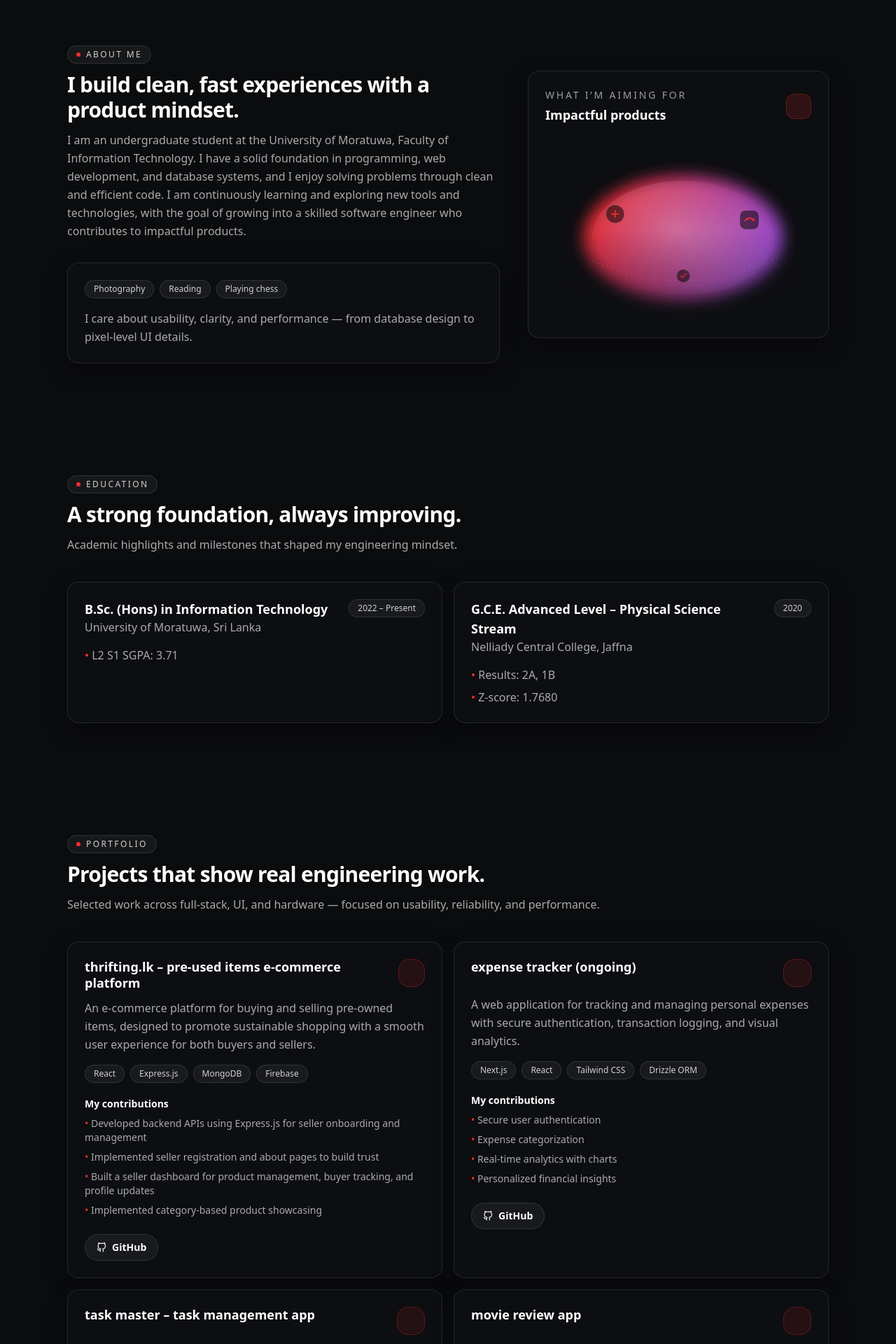
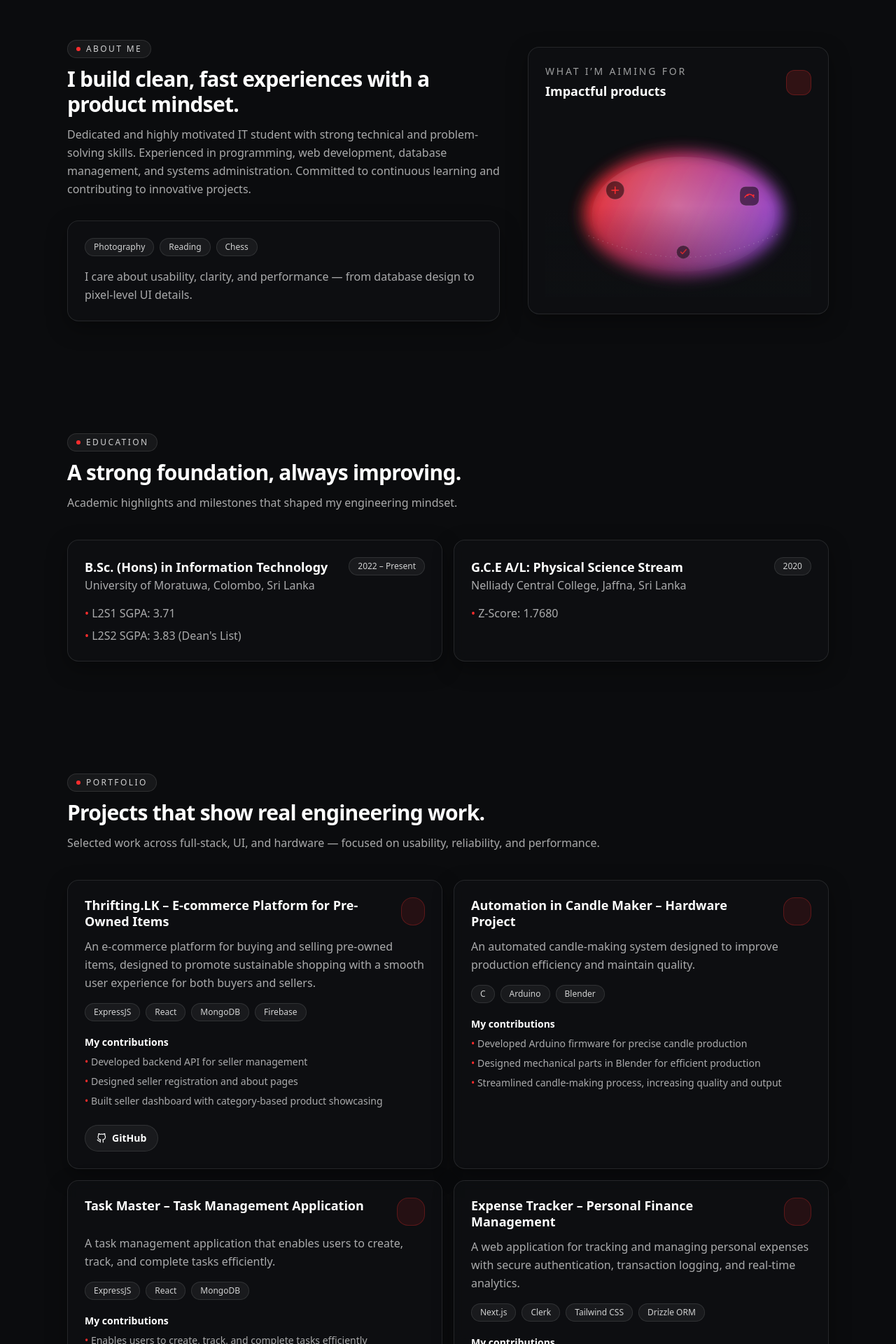
Before and after one commit to ShathuryaParamanathan/shathurya-portfolio, a React (Vite) app: page / in a window 1280 px wide. Shown: the part 880-2800 px from the top of the page at 70% size. Built offline with nearby package versions, Linux system fonts and the light colour scheme.

Commit message:
update content

```diff
--- a/index.html
+++ b/index.html
@@ -3,7 +3,7 @@
   <head>
     <meta charset="UTF-8" />
     <meta name="viewport" content="width=device-width, initial-scale=1.0" />
-    <title>Shathurya Portfolio</title>
+    <title>Shathurya Paramanathan</title>
   </head>
   <body>
     <div id="root"></div>
--- a/src/App.jsx
+++ b/src/App.jsx
@@ -8,6 +8,7 @@ import SkillsSection from "./components/SkillsSection";
 import ExperienceSection from "./components/ExperienceSection";
 import CertificationsSection from "./components/CertificationsSection";
 import ContactSection from "./components/ContactSection";
+import ReferencesSection from "./components/ReferencesSection";
 import Footer from "./components/Footer";
 
 export default function App() {
@@ -23,6 +24,7 @@ export default function App() {
         <ExperienceSection />
         <CertificationsSection />
         <ContactSection />
+        <ReferencesSection />
       </main>
       <Footer />
     </div>
--- a/src/components/ExperienceSection.jsx
+++ b/src/components/ExperienceSection.jsx
@@ -17,9 +17,36 @@ export default function ExperienceSection() {
       <div className="mx-auto max-w-6xl container-px">
         <div data-reveal>
           <SectionHeading
-            eyebrow="Experience & leadership"
-            title="Owning responsibility and driving outcomes."
-            desc="Leadership roles and community work that strengthened collaboration, communication, and execution."
+            eyebrow="Work experience"
+            title="Building real-world solutions."
+            desc="Professional experience delivering quality solutions across multiple domains."
+          />
+        </div>
+
+        <div className="mt-10 grid gap-4 md:grid-cols-2">
+          {profile.workExperience?.map((x) => (
+            <div key={`${x.title}-${x.period}`} data-reveal className="card p-6">
+              <div className="flex items-start justify-between gap-4">
+                <div>
+                  <div className="font-semibold">{x.title}</div>
+                  <div className="mt-1 muted text-sm">{x.org}</div>
+                </div>
+                <div className="chip whitespace-nowrap border-brand-500/25 bg-brand-500/10 text-brand-200">
+                  {x.period}
+                </div>
+              </div>
+              <p className="mt-3 muted text-sm leading-relaxed">
+                {x.description}
+              </p>
+            </div>
+          ))}
+        </div>
+
+        <div data-reveal className="mt-16">
+          <SectionHeading
+            eyebrow="Extracurricular activities"
+            title="Leadership and community involvement."
+            desc="Roles that strengthened collaboration, communication, and execution."
           />
         </div>
 
@@ -32,9 +59,6 @@ export default function ExperienceSection() {
                   {x.period}
                 </div>
               </div>
-              <p className="mt-3 muted text-sm leading-relaxed">
-                Focused on teamwork, ownership, and reliable execution — delivering results with clear communication.
-              </p>
             </div>
           ))}
         </div>
--- a/src/components/Hero.jsx
+++ b/src/components/Hero.jsx
@@ -172,6 +172,16 @@ export default function Hero() {
               <span className="block mt-2">{profile.intro}</span>
             </p>
 
+            <div data-hero-reveal className="mt-4 text-sm text-white/60">
+              <a href={profile.links.email} className="hover:text-brand-500 transition-colors">{profile.links.email.replace('mailto:', '')}</a>
+              {profile.phone && (
+                <>
+                  <span className="mx-2">|</span>
+                  <a href={`tel:${profile.phone.replace(/\s/g, '')}`} className="hover:text-brand-500 transition-colors">{profile.phone}</a>
+                </>
+              )}
+            </div>
+
             <div data-hero-reveal className="mt-7 flex flex-wrap gap-3">
               <a className="btn-primary" href="#projects">
                 View work <FiArrowUpRight />
--- /dev/null
+++ b/src/components/ReferencesSection.jsx
@@ -0,0 +1,56 @@
+import React, { useEffect, useRef } from "react";
+import { FiMail, FiPhone } from "react-icons/fi";
+import SectionHeading from "./SectionHeading";
+import { profile } from "../data/profile";
+import { makeScrollReveal } from "../lib/motion";
+
+export default function ReferencesSection() {
+  const rootRef = useRef(null);
+
+  useEffect(() => {
+    const el = rootRef.current;
+    if (!el) return;
+    makeScrollReveal(el.querySelectorAll("[data-reveal]"), { stagger: 0.1 }, { trigger: el });
+  }, []);
+
+  if (!profile.references || profile.references.length === 0) return null;
+
+  return (
+    <section id="references" ref={rootRef} className="py-16 sm:py-20">
+      <div className="mx-auto max-w-6xl container-px">
+        <div data-reveal>
+          <SectionHeading
+            eyebrow="References"
+            title="Professional contacts."
+            desc="People who can speak to my work, character, and contributions."
+          />
+        </div>
+
+        <div className="mt-10 grid gap-4 md:grid-cols-2">
+          {profile.references.map((ref, idx) => (
+            <div key={idx} data-reveal className="card p-6">
+              <div className="font-semibold">{ref.name}</div>
+              <div className="mt-1 muted text-sm">{ref.title}</div>
+              <div className="mt-4 space-y-2">
+                <a
+                  href={`mailto:${ref.email}`}
+                  className="flex items-center gap-2 text-sm text-white/80 hover:text-brand-500 transition-colors"
+                >
+                  <FiMail className="h-4 w-4" />
+                  {ref.email}
+                </a>
+                <a
+                  href={`tel:${ref.phone.replace(/\s/g, '')}`}
+                  className="flex items-center gap-2 text-sm text-white/80 hover:text-brand-500 transition-colors"
+                >
+                  <FiPhone className="h-4 w-4" />
+                  {ref.phone}
+                </a>
+              </div>
+            </div>
+          ))}
+        </div>
+      </div>
+    </section>
+  );
+}
--- a/src/components/SkillsSection.jsx
+++ b/src/components/SkillsSection.jsx
@@ -59,16 +59,18 @@ export default function SkillsSection() {
         </div>
 
         <div className="mt-4 grid gap-4 md:grid-cols-2">
-          <div data-reveal className="card p-6">
-            <div className="text-base font-bold">Soft skills</div>
-            <ul className="mt-4 space-y-2">
-              {skills.soft.map((s) => (
-                <li key={s} className="muted">
-                  <span className="text-brand-500">•</span> {s}
-                </li>
-              ))}
-            </ul>
-          </div>
+          {skills.languages && skills.languages.length > 0 && (
+            <div data-reveal className="card p-6">
+              <div className="text-base font-bold">Languages</div>
+              <div className="mt-4 flex flex-wrap gap-2">
+                {skills.languages.map((lang) => (
+                  <span key={lang} className="chip">
+                    {lang}
+                  </span>
+                ))}
+              </div>
+            </div>
+          )}
           <div data-reveal className="card p-6">
             <div className="text-base font-bold">Interests</div>
             <ul className="mt-4 space-y-2">
--- a/src/data/profile.js
+++ b/src/data/profile.js
@@ -1,28 +1,37 @@
 export const profile = {
   name: "Shathurya Paramanathan",
-  role: "Software Engineering Intern | 4th year Undergraduate IT Student",
+  role: "Software Engineer / IT Student",
   intro:
-    "I am a dedicated and highly motivated IT undergraduate with a strong interest in software engineering and full-stack development. I enjoy building practical applications, learning new technologies, and contributing to meaningful, real-world projects.",
+    "Dedicated IT student and aspiring software engineer with a passion for building impactful web and hardware solutions.",
+  phone: "+94 769481183",
   links: {
     github: "https://github.com/ShathuryaParamanathan",
     linkedin: "http://www.linkedin.com/in/shathurya-paramanathan-5a3048243",
     email: "mailto:shathuparam27@gmail.com",
   },
   about:
-    "I am an undergraduate student at the University of Moratuwa, Faculty of Information Technology. I have a solid foundation in programming, web development, and database systems, and I enjoy solving problems through clean and efficient code. I am continuously learning and exploring new tools and technologies, with the goal of growing into a skilled software engineer who contributes to impactful products.",
-  interests: ["Photography", "Reading", "Playing chess"],
+    "Dedicated and highly motivated IT student with strong technical and problem-solving skills. Experienced in programming, web development, database management, and systems administration. Committed to continuous learning and contributing to innovative projects.",
+  interests: ["Photography", "Reading", "Chess"],
   education: [
     {
       title: "B.Sc. (Hons) in Information Technology",
-      org: "University of Moratuwa, Sri Lanka",
+      org: "University of Moratuwa, Colombo, Sri Lanka",
       period: "2022 – Present",
-      highlights: ["L2 S1 SGPA: 3.71"],
+      highlights: ["L2S1 SGPA: 3.71", "L2S2 SGPA: 3.83 (Dean's List)"],
     },
     {
-      title: "G.C.E. Advanced Level – Physical Science Stream",
-      org: "Nelliady Central College, Jaffna",
+      title: "G.C.E A/L: Physical Science Stream",
+      org: "Nelliady Central College, Jaffna, Sri Lanka",
       period: "2020",
-      highlights: ["Results: 2A, 1B", "Z-score: 1.7680"],
+      highlights: ["Z-Score: 1.7680"],
+    },
+  ],
+  workExperience: [
+    {
+      title: "COGNTIX",
+      org: "Nallur, Jaffna, Sri Lanka",
+      period: "Feb 2025 to July 2025",
+      description: "Worked on projects across Telecom, MediTech, and HR Tech domains. Delivered high-quality solutions within deadlines. Demonstrated proactive problem-solving and strong technical contributions.",
     },
   ],
   skills: {
@@ -30,28 +39,40 @@ export const profile = {
     web: [
       "React",
       "Next.js",
-      "Express.js",
       "HTML",
       "CSS",
       "JavaScript",
-      "Material UI",
+      "ExpressJS",
+      "Material-UI",
       "Tailwind CSS",
-      "PHP",
     ],
     dataCloud: ["MongoDB", "MySQL", "AWS (Beginner)"],
-    tools: ["Git", "GitHub", "VS Code", "Postman"],
-    soft: ["Leadership & teamwork", "Communication", "Problem solving"],
+    tools: ["Git", "VS Code", "Postman"],
+    languages: ["English", "Tamil"],
   },
   leadership: [
-    { title: "Third year batch representative", period: "2024–2025" },
+    { title: "Third Year Batch Representative", period: "2024/2025" },
     {
-      title: "Company coordinator – CodeGen (FIT Future Career Event, INTECS)",
+      title: "Company Coordinator – CodeGen, FIT FUTURE CAREER Event",
       period: "2024",
     },
-    { title: "MoraSpirit crew member (News Operation Pillar)", period: "2022–2024" },
-    { title: "AIESEC Colombo South – OGV member", period: "2023–2024" },
-    { title: "AIESEC Colombo South – Marketing & PR (Shutter Squad)", period: "2023–2024" },
-    { title: "School prefect – Nelliady Central College", period: "2018–2020" },
+    { title: "MoraSpirit – Crew Member, News Operation", period: "2022–2024" },
+    { title: "AIESEC Colombo South – oGV Member & Marketing/PR", period: "2023/2024" },
+    { title: "Prefect – Nelliady Central College", period: "2018–2020" },
   ],
-  certifications: ["React Basics – Meta (Coursera)", "Code Rush 2023 – INTECS UoM", "Idealize’24", "HackMoral 6.0"],
+  certifications: ["React Basics – Meta (Coursera)", "Code Rush 2023 – INTECS UoM", "Idealize'24", "HackMoral 6.0"],
+  references: [
+    {
+      name: "Ms. M.N. Chandimali",
+      title: "Lecturer, Faculty of IT, University of Moratuwa",
+      email: "nipunic@uom.lk",
+      phone: "+94 71 079 2617",
+    },
+    {
+      name: "Krishna Thangavel",
+      title: "CEO, KNi2 Innovators Pvt Ltd",
+      email: "Pontkk99@gmail.com",
+      phone: "+94 772736000",
+    },
+  ],
 };
--- a/src/data/projects.js
+++ b/src/data/projects.js
@@ -1,15 +1,14 @@
 const projects = [
   {
     id: "thrifting",
-    title: "thrifting.lk – pre-used items e-commerce platform",
-    stack: ["React", "Express.js", "MongoDB", "Firebase"],
+    title: "Thrifting.LK – E-commerce Platform for Pre-Owned Items",
+    stack: ["ExpressJS", "React", "MongoDB", "Firebase"],
     description:
       "An e-commerce platform for buying and selling pre-owned items, designed to promote sustainable shopping with a smooth user experience for both buyers and sellers.",
     contributions: [
-      "Developed backend APIs using Express.js for seller onboarding and management",
-      "Implemented seller registration and about pages to build trust",
-      "Built a seller dashboard for product management, buyer tracking, and profile updates",
-      "Implemented category-based product showcasing",
+      "Developed backend API for seller management",
+      "Designed seller registration and about pages",
+      "Built seller dashboard with category-based product showcasing",
     ],
     links: {
       github: "https://github.com/Vanaiyan/Thrifting.lk",
@@ -17,67 +16,50 @@ const projects = [
     },
   },
   {
+    id: "candle",
+    title: "Automation in Candle Maker – Hardware Project",
+    stack: ["C", "Arduino", "Blender"],
+    description:
+      "An automated candle-making system designed to improve production efficiency and maintain quality.",
+    contributions: [
+      "Developed Arduino firmware for precise candle production",
+      "Designed mechanical parts in Blender for efficient production",
+      "Streamlined candle-making process, increasing quality and output",
+    ],
+    links: {
+      github: "",
+      demo: "",
+    },
+  },
+  {
+    id: "taskmaster",
+    title: "Task Master – Task Management Application",
+    stack: ["ExpressJS", "React", "MongoDB"],
+    description:
+      "A task management application that enables users to create, track, and complete tasks efficiently.",
+    contributions: [
+      "Enables users to create, track, and complete tasks efficiently",
+    ],
+    links: {
+      github: "https://github.com/ShathuryaParamanathan/CodeAlpha_ToDoList",
+      demo: "",
+    },
+  },
+  {
     id: "expense",
-    title: "expense tracker (ongoing)",
-    stack: ["Next.js", "React", "Tailwind CSS", "Drizzle ORM"],
+    title: "Expense Tracker – Personal Finance Management",
+    stack: ["Next.js", "Clerk", "Tailwind CSS", "Drizzle ORM"],
     description:
-      "A web application for tracking and managing personal expenses with secure authentication, transaction logging, and visual analytics.",
+      "A web application for tracking and managing personal expenses with secure authentication, transaction logging, and real-time analytics.",
     contributions: [
-      "Secure user authentication",
-      "Expense categorization",
-      "Real-time analytics with charts",
-      "Personalized financial insights",
+      "Features secure authentication, transaction logging, and real-time analytics",
+      "Provides visual reports and personalized expense categories",
     ],
     links: {
       github: "https://github.com/ShathuryaParamanathan/expense_tracker_app",
       demo: "",
     },
   },
-  {
-    id: "taskmaster",
-    title: "task master – task management app",
-    stack: ["React", "Express.js", "MongoDB"],
-    description:
-      "A simple task management application that helps users organize tasks and track progress.",
-    contributions: ["Create and manage tasks", "Mark tasks as completed", "Track pending work"],
-    links: {
-      github: "https://github.com/ShathuryaParamanathan/CodeAlpha_ToDoList",
-      demo: "",
-    },
-  },
-  {
-    id: "movie",
-    title: "movie review app",
-    stack: ["React", "Express.js", "MongoDB"],
-    description:
-      "A movie review platform where users can rate and review films with search and filtering options.",
-    contributions: [
-      "User authentication",
-      "Rating and review system",
-      "Search and filter movies",
-      "Responsive UI",
-    ],
-    links: {
-      github: "https://github.com/ShathuryaParamanathan/Movie-Review",
-      demo: "",
-    },
-  },
-  {
-    id: "candle",
-    title: "automation in candle maker (hardware project)",
-    stack: ["C", "Arduino", "Blender"],
-    description:
-      "An automated candle-making system designed to improve production efficiency and maintain quality.",
-    contributions: [
-      "Wrote Arduino firmware in C",
-      "Designed and simulated mechanical components using Blender",
-      "Tested and debugged the system",
-    ],
-    links: {
-      github: "",
-      demo: "",
-    },
-  },
 ];
 
 export default projects;
```
Also changed, not shown: 5 other files (tests, documents, lock files or other folders).
